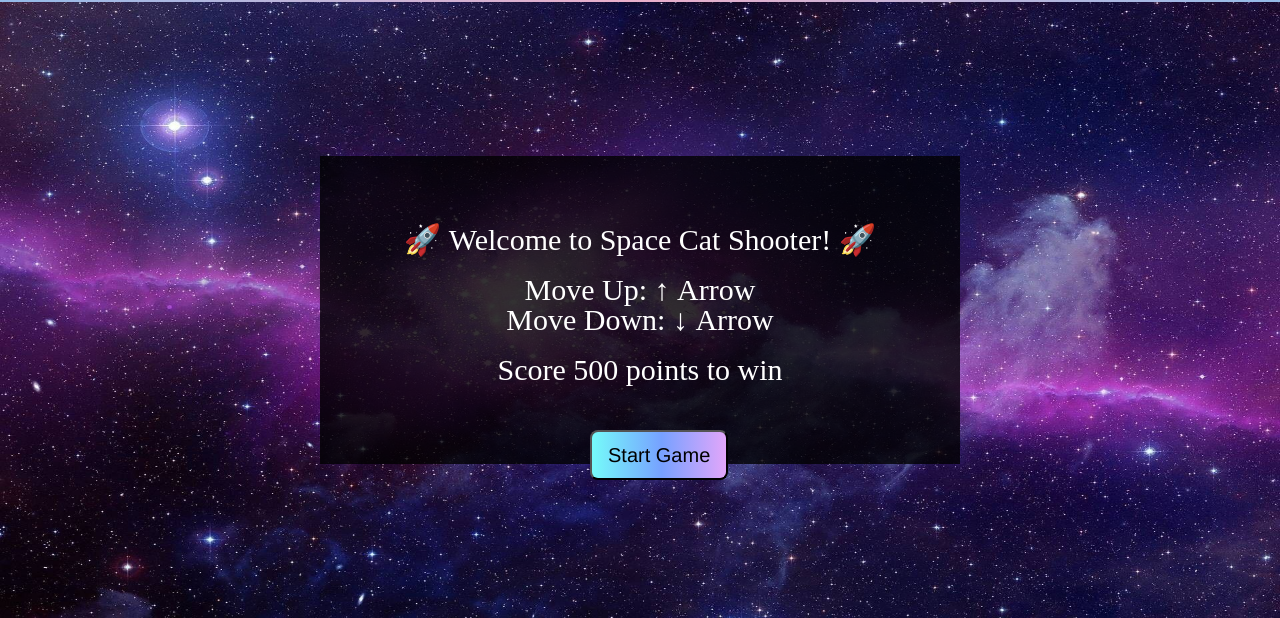
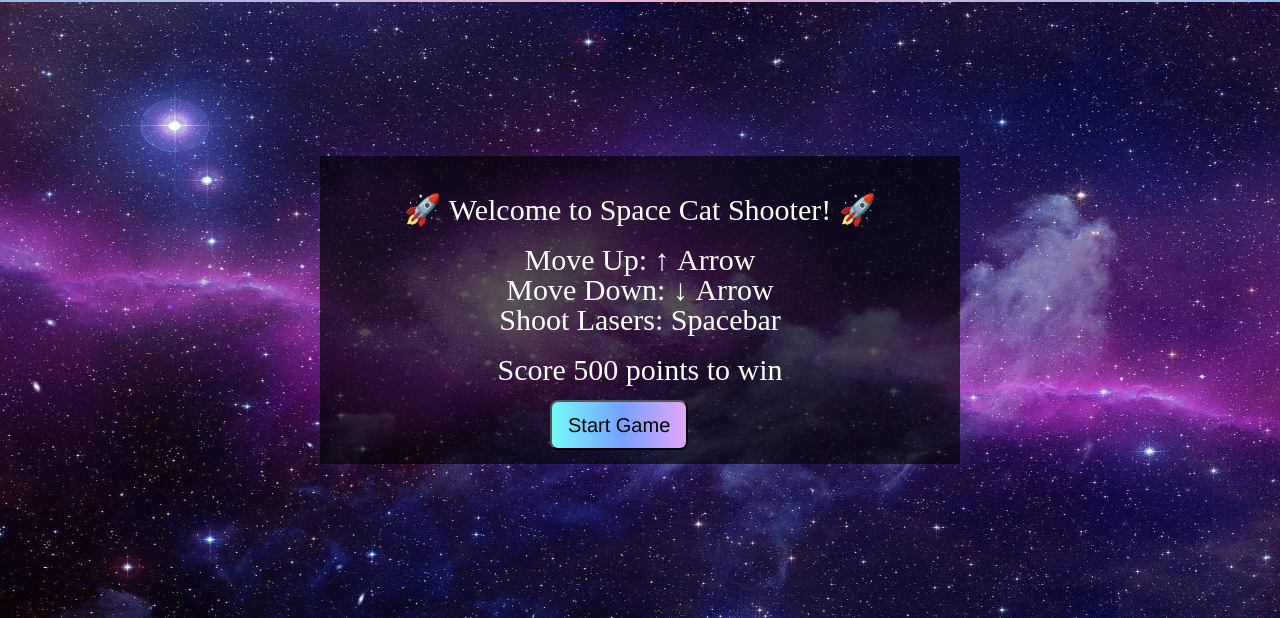
Before and after one commit to Reginatam429/Space-Cat-Shooter, a website: page index.html in a window 1280 px wide. Shown: the part 182-800 px from the top of the page. Drawn offline with nearby package versions, Linux system fonts and the light colour scheme; a web font is replaced by a local one.

Commit message:
clean up code and centering popup content and button

```diff
--- a/index.html
+++ b/index.html
@@ -23,7 +23,7 @@
             <p id="life-text">Life:</p>
             <div id="life-content"></div>
         </div>
-        <button id="restart">Restart</button>
+        <button id="start">Start Game</button>
         <div id="score">
             <p id="score-text">Score:</p>
             <p id="score-content">0</p>
--- a/js/app.js
+++ b/js/app.js
@@ -3,34 +3,34 @@ const main = document.querySelector('main');
 const context = canvas.getContext('2d');
 const scoreElement = document.getElementById('score-content');
 const lifeElement = document.getElementById('life-content');
-const restartButton = document.getElementById('restart');
+const startButton = document.getElementById('start');
 const backgroundMusic = new Audio('./audio/gamebg.mp3');
 
-// Audio
+// Audio - Adjust volume (0.0 - 1.0)
 const laserSound = new Audio('./audio/laser.mp3');
-laserSound.volume = 0.7; // Adjust volume (0.0 - 1.0)
+laserSound.volume = 0.7;
 
 const winSound = new Audio('./audio/win.mp3');
-winSound.volume = 0.7; // Adjust volume (0.0 - 1.0)
+winSound.volume = 0.7;
 
 const loseSound = new Audio('./audio/lose.mp3');
-loseSound.volume = 0.7; // Adjust volume (0.0 - 1.0)
+loseSound.volume = 0.7;
 
 const startSound = new Audio('./audio/start.mp3');
-startSound.volume = 0.9; // Adjust volume (0.0 - 1.0)
+startSound.volume = 0.9;
 
 const enemyLaserSound = new Audio('./audio/enemylaser.mp3');
-enemyLaserSound.volume = 0.6; // Adjust volume (0.0 - 1.0)
+enemyLaserSound.volume = 0.6;
 
 const enemyHitSound = new Audio('./audio/enemyhit.mp3');
-enemyHitSound.volume = 0.9; // Adjust volume (0.0 - 1.0)
+enemyHitSound.volume = 0.9;
 
 const playerHitSound = new Audio('./audio/playerhit.mp3');
-playerHitSound.volume = 1; // Adjust volume (0.0 - 1.0)
+playerHitSound.volume = 1;
 
-// background audio
-backgroundMusic.loop = true; // Keep playing on loop
-backgroundMusic.volume = 0.5; // Adjust volume (0.0 - 1.0)
+// background audio plays on loop
+backgroundMusic.loop = true;
+backgroundMusic.volume = 0.5;
 
 const bgImage = new Image();
 bgImage.src = "./images/background.png";
@@ -51,7 +51,7 @@ heartImage.alt = "spinning red pixel heart with sparkles"
 // Spritesheet settings
 const FRAME_WIDTH = 950;
 const FRAME_HEIGHT = 630;
-const TOTAL_FRAMES = 4; // Number of frames in spritesheet
+const TOTAL_FRAMES = 4;
 
 // Dynamic sizing relative to canvas
 const PLAYER_WIDTH_RATIO = 0.1; // 10% of canvas width
@@ -62,7 +62,7 @@ function updatePlayerSize() {
     playerHeight = (FRAME_HEIGHT / FRAME_WIDTH) * playerWidth; // Maintain aspect ratio
 }
 
-// global
+// Global variables
 let currentFrame = 0;
 let score = 0;
 let lives = 3;
@@ -75,24 +75,22 @@ let isFirstLoad = sessionStorage.getItem("gameStarted") ? false : true; // Track
 
 function showStartPopup() {
     // Draw a semi-transparent background
-    context.fillStyle = "rgba(0, 0, 0, 0.8)";
+    context.fillStyle = "rgba(0, 0, 0, 0.65)";
     context.fillRect(canvas.width / 4, canvas.height / 4, canvas.width / 2, canvas.height / 2);
 
     // Draw move set instructions
     context.fillStyle = "white";
     context.font = "30px Copperplate";
     context.textAlign = "center";
-    context.fillText("🚀 Welcome to Space Cat Shooter! 🚀", canvas.width / 2, canvas.height / 2 - 60);
-    context.fillText("Move Up: ↑ Arrow", canvas.width / 2, canvas.height / 2 - 10);
-    context.fillText("Move Down: ↓ Arrow", canvas.width / 2, canvas.height / 2 + 20);
-
+    context.fillText("🚀 Welcome to Space Cat Shooter! 🚀", canvas.width / 2, canvas.height / 2 - 90);
+    context.fillText("Move Up: ↑ Arrow", canvas.width / 2, canvas.height / 2 - 40);
+    context.fillText("Move Down: ↓ Arrow", canvas.width / 2, canvas.height / 2 - 10);
+    context.fillText("Shoot Lasers: Spacebar", canvas.width / 2, canvas.height / 2 + 20);
     context.fillText("Score 500 points to win", canvas.width / 2, canvas.height / 2 + 70);
 
-    // Change restart button to "Start Game"
-    restartButton.innerText = "Start Game";
-    restartButton.style.position = "absolute";
-    restartButton.style.top = `${canvas.offsetTop + canvas.height / 2 + 120}px`;
-    restartButton.style.left = `${canvas.offsetLeft + canvas.width / 2 - 50}px`;
+    startButton.style.position = "absolute";
+    startButton.style.top = `${canvas.offsetTop + canvas.height / 2 + 90}px`;
+    startButton.style.left = `${canvas.offsetLeft + canvas.width / 2 - 90}px`;
 }
 
 // Function to redraw everything after resizing
@@ -187,8 +185,8 @@ let player = new Player(50, canvas.height / 2);
 // Enemy Class
 class Enemy {
     constructor() {
-        this.width = 60; // Set enemy width
-        this.height = 60; // Set enemy height
+        this.width = 60;
+        this.height = 60;
         this.x = canvas.width; // Spawn at the right edge
         this.y = Math.random() * (canvas.height - this.height); // Random y position
         this.speed = Math.random() * 3 + 2; // Random speed between 2 and 5
@@ -391,7 +389,7 @@ function showPopup(message) {
     context.fillStyle = "white";
     context.font = "40px Copperplate";
     context.textAlign = "center";
-    context.fillText(message, canvas.width / 2, canvas.height / 2 - 60);
+    context.fillText(message, canvas.width / 2, canvas.height / 2 - 90);
 
     // Stop the game loop
     gameRunning = false;
@@ -409,17 +407,17 @@ function showPopup(message) {
             spread: 250,
             startVelocity: 40,
             gravity: 0.9,
-            origin: { x: 0.5, y: 0.6 }, // Center of the screen
+            origin: { x: 0.5, y: 0.6 }, // Center of the canvas
             shapes: ["star"],
             zIndex: 999,
         });
     }
 
 
-    restartButton.style.position = "absolute";
-    restartButton.style.top = `${canvas.offsetTop + canvas.height / 2 - 40}px`; // Move below pop-up
-    restartButton.style.left = `${canvas.offsetLeft + canvas.width / 2 - 50}px`; // Centered
-    restartButton.style.display = "block"; // Make sure it's visible
+    startButton.style.position = "absolute";
+    startButton.style.top = `${canvas.offsetTop + canvas.height / 2 - 50}px`; // Move below pop-up
+    startButton.style.left = `${canvas.offsetLeft + canvas.width / 2 - 90}px`; // Centered
+    startButton.style.display = "block"; // Make sure it's visible
 }
 
 // Event Listeners
@@ -430,11 +428,11 @@ document.addEventListener('keydown', (event) => {
     if (event.key === 'ArrowDown') player.move('down');
     if (event.key === ' ') player.shoot(); // Fire laser on Spacebar
 });
-// Function to restart the game when the restart button is clicked
-restartButton.addEventListener("click", () => {
+// Function to restart the game when the start button is clicked
+startButton.addEventListener("click", () => {
     startSound.play();
-    if (restartButton.innerText === "Start Game") return; // Prevent gameInit from running twice
-    window.location.reload(); // Reload the page for a full restart
+    if (startButton.innerText === "Start Game") return; // Prevent gameInit from running twice
+    window.location.reload();
 });
 
 // Start game upon opening
@@ -448,7 +446,7 @@ window.onload = () => {
 
     if (isFirstLoad) {
         showStartPopup(); // Show popup before starting the game
-        restartButton.onclick = startGame; // Attach event to start game
+        startButton.onclick = startGame; // Attach event to start game
     } else {
         gameInit(); // Start game immediately if not first load
     }
@@ -457,9 +455,9 @@ window.onload = () => {
 // Function to start the game after clicking "Start Game"
 function startGame() {
     sessionStorage.setItem("gameStarted", "true"); // Mark game as started
-    restartButton.style.display = "none"; // Hide button after clicking
+    startButton.style.display = "none"; // Hide button after clicking
     context.clearRect(0, 0, canvas.width, canvas.height); // Clear popup
-    gameInit(); // Start the game
+    gameInit();
 };
 
 bgImage.onload = function () {
```
